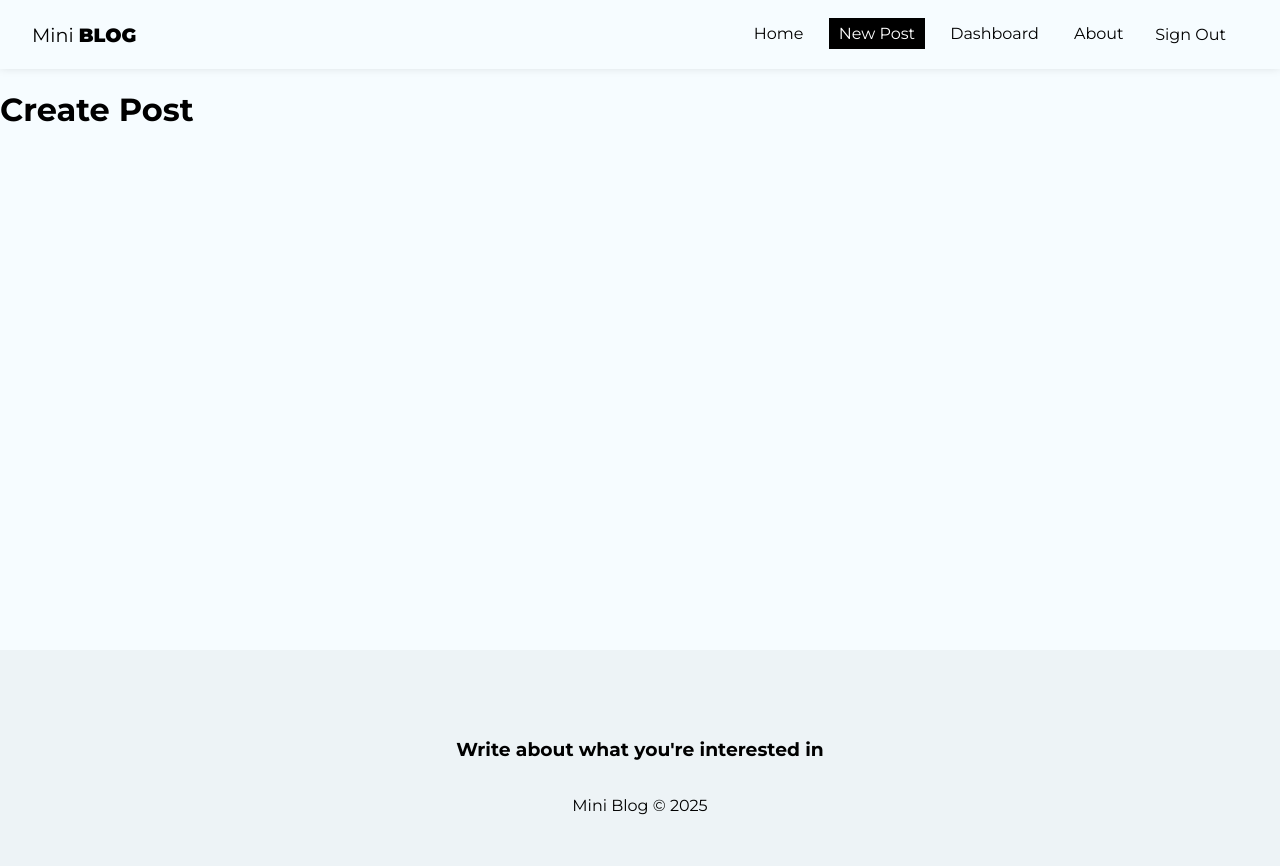
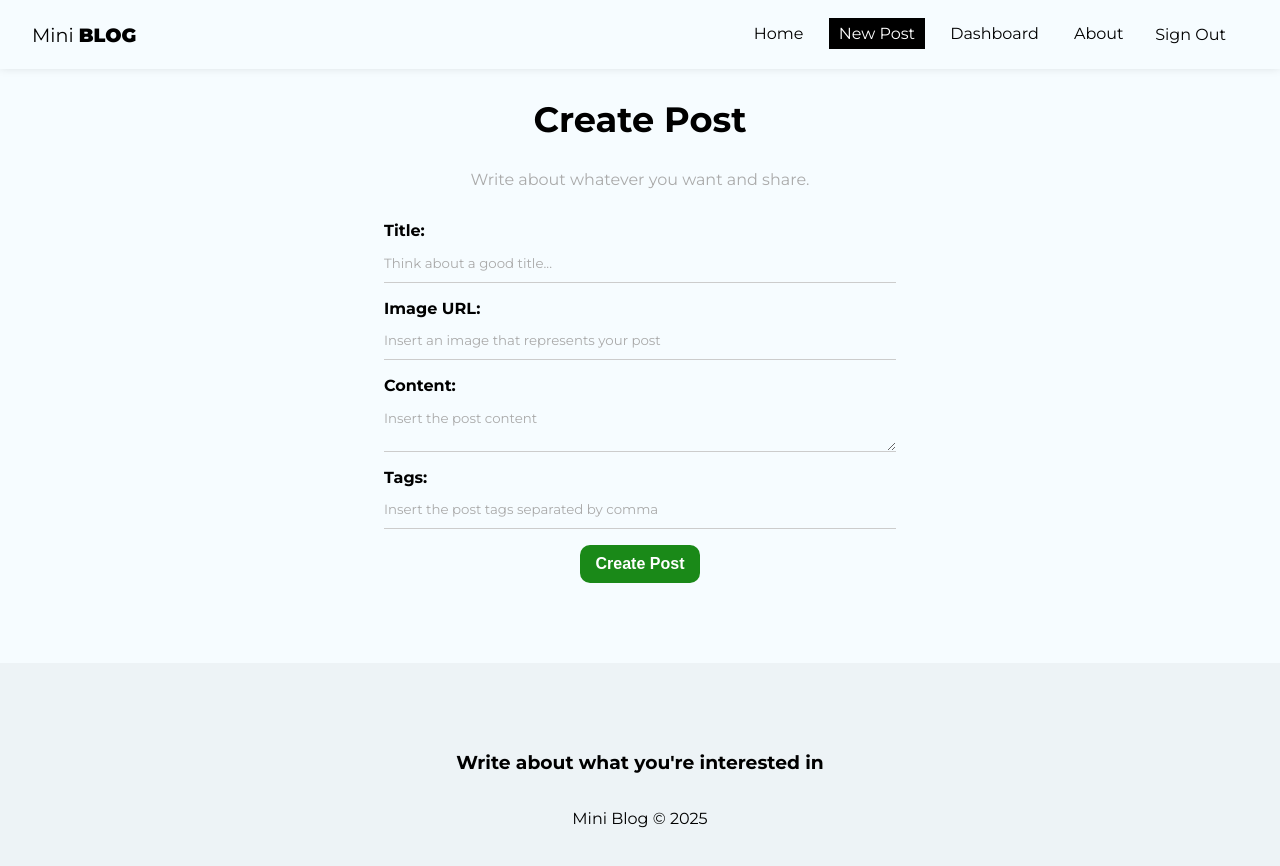
Before and after one commit to mfotoni/mini-blog, a React (Vite) app: page /posts/create in a window 1280 px wide. Shown: the top 866 px of the page. Built offline with nearby package versions, Linux system fonts and the light colour scheme; no server answers; sample sign-in values are in the browser's storage.

Commit message:
feat: added initial create post structure

```diff
--- /dev/null
+++ b/src/hooks/useInsertDocument.jsx
@@ -0,0 +1,64 @@
+import { useState, useEffect, useReducer } from "react";
+import { db } from "../firebase/config";
+import { collection, addDoc, Timestamp } from "firebase/firestore";
+
+const initialState = {
+  loading: null,
+  error: null,
+};
+
+const insertReducer = (state, action) => {
+  switch (action.type) {
+    case "LOADING":
+      return { loading: true, error: null };
+    case "INSERTED_DOC":
+      return { loading: false, error: null };
+    case "ERROR":
+      return { loading: false, error: action.payload };
+    default:
+      return state;
+  }
+};
+
+export const useInsertDocument = (docCollection) => {
+  const [response, dispatch] = useReducer(insertReducer, initialState);
+
+  // deal with memory leak
+  const [cancelled, setCancelled] = useState(false);
+
+  const checkCancelBeforeDispatch = (action) => {
+    if (!cancelled) {
+      dispatch(action);
+    }
+  };
+
+  const insertDocument = async (document) => {
+    checkCancelBeforeDispatch({
+      type: "LOADING",
+    });
+    try {
+      const newDocument = { ...document, createdAt: Timestamp.now() };
+
+      const insertedDocument = await addDoc(
+        collection(db, docCollection),
+        newDocument
+      );
+
+      checkCancelBeforeDispatch({
+        type: "INSERTED_DOC",
+        payload: insertedDocument,
+      });
+    } catch (error) {
+      checkCancelBeforeDispatch({
+        type: "ERROR",
+        payload: error.message,
+      });
+    }
+  };
+
+  useEffect(() => {
+    return () => setCancelled(true);
+  }, []);
+
+  return { insertDocument, response };
+};
--- a/src/pages/CreatePost/CreatePost.jsx
+++ b/src/pages/CreatePost/CreatePost.jsx
@@ -1,9 +1,99 @@
 import styles from "./CreatePost.module.css";
 
+import { useState } from "react";
+import { useNavigate } from "react-router-dom";
+import { useAuthValue } from "../../context/AuthContext";
+import { useInsertDocument } from "../../hooks/useInsertDocument";
+
 const CreatePost = () => {
+  const [title, setTitle] = useState("");
+  const [image, setImage] = useState("");
+  const [body, setBody] = useState("");
+  const [tags, setTags] = useState([]);
+  const [formError, setFormError] = useState("");
+
+  const { user } = useAuthValue();
+
+  const { insertDocument, response } = useInsertDocument("posts");
+
+  const handleSubmit = (e) => {
+    e.preventDefault();
+    setFormError("");
+
+    // validate image url
+
+    // create tags array
+
+    // check all values
+
+    insertDocument({
+      title,
+      image,
+      body,
+      tags,
+      uid: user.uid,
+      createdBy: user.displayName,
+    });
+
+    // redirect to home page
+  };
+
   return (
-    <div>
-      <h1>Create Post</h1>
+    <div className={styles.create_post}>
+      <h2>Create Post</h2>
+      <p>Write about whatever you want and share.</p>
+      <form onSubmit={handleSubmit}>
+        <label>
+          <span>Title: </span>
+          <input
+            type="text"
+            name="title"
+            placeholder="Think about a good title..."
+            onChange={(e) => setTitle(e.target.value)}
+            value={title}
+            required
+          />
+        </label>
+        <label>
+          <span>Image URL: </span>
+          <input
+            type="text"
+            name="image"
+            placeholder="Insert an image that represents your post"
+            onChange={(e) => setImage(e.target.value)}
+            value={image}
+            required
+          />
+        </label>
+        <label>
+          <span>Content: </span>
+          <textarea
+            name="body"
+            placeholder="Insert the post content"
+            onChange={(e) => setBody(e.target.value)}
+            value={body}
+            required
+          ></textarea>
+        </label>
+        <label>
+          <span>Tags: </span>
+          <input
+            type="text"
+            name="tags"
+            placeholder="Insert the post tags separated by comma"
+            onChange={(e) => setTags(e.target.value)}
+            value={tags}
+            required
+          />
+        </label>
+        {!response.loading && <button className="btn">Create Post</button>}
+        {response.loading && (
+          <button className="btn" disabled>
+            Loading...
+          </button>
+        )}
+        {response.error && <p className="error">{response.error}</p>}
+      </form>
     </div>
   );
 };
--- a/src/pages/CreatePost/CreatePost.module.css
+++ b/src/pages/CreatePost/CreatePost.module.css
@@ -0,0 +1,12 @@
+.create_post {
+  text-align: center;
+}
+
+.create_post h2 {
+  font-size: 2.2em;
+}
+
+.create_post p {
+  color: #aaa;
+  margin-bottom: 2em;
+}
```
